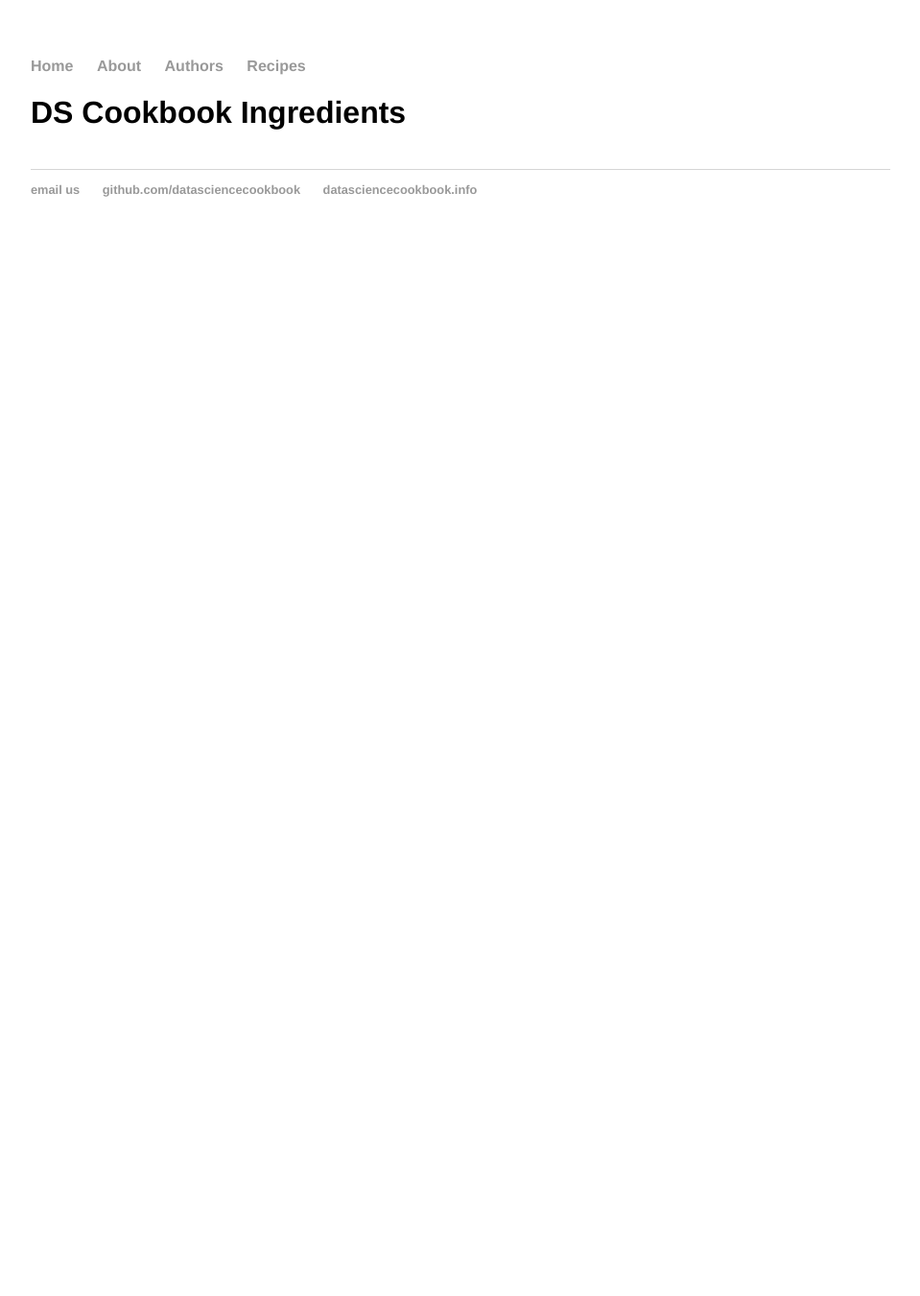
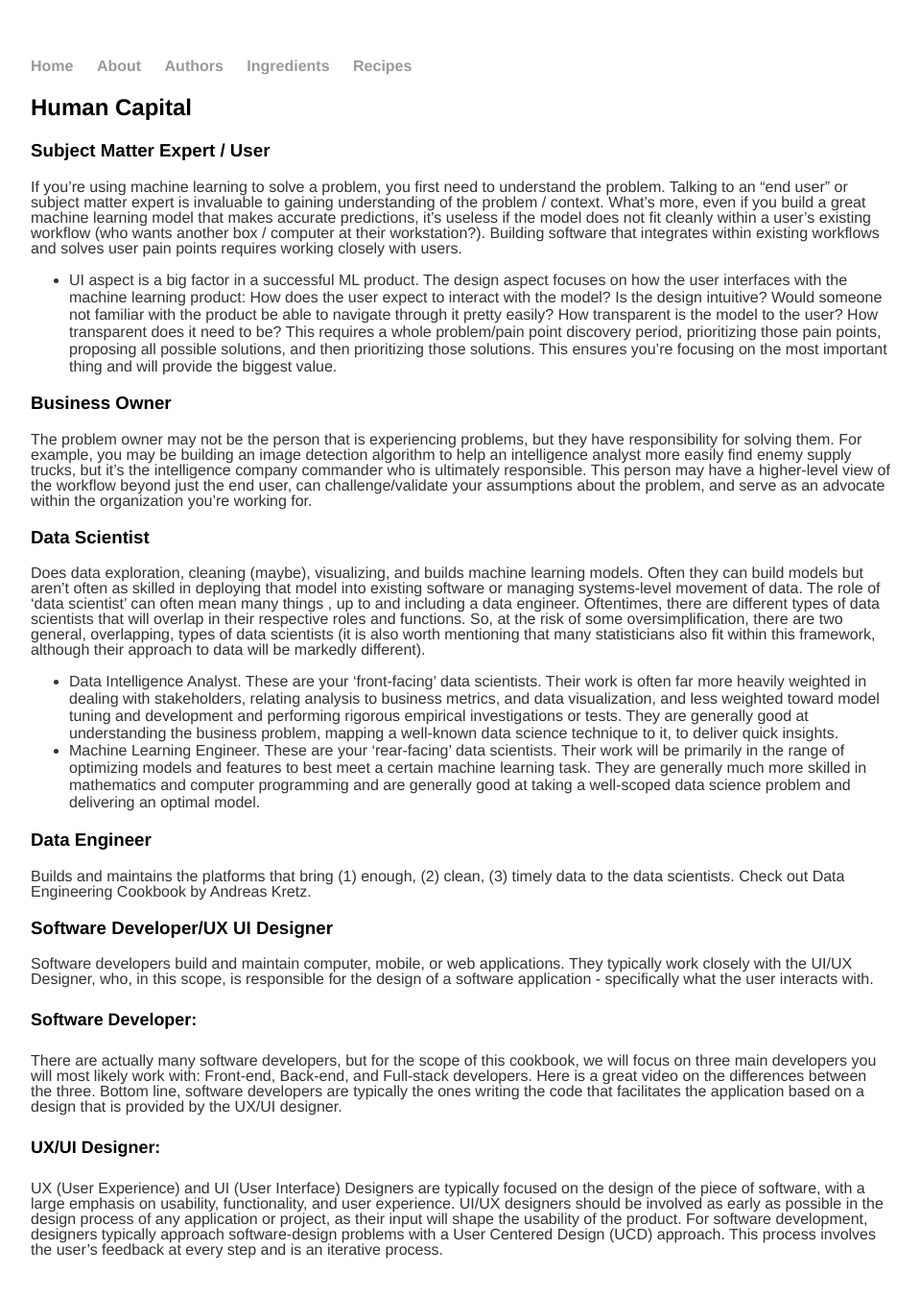
Before and after one commit to datasciencecookbook/datasciencecookbook.github.io, a Jekyll site: the page built from ingredients/index.md, in a window 1280 px wide and 1400 px high. Shown: the top 1350 px of the window at 96% size, without its empty margins (160-1119 px from the left). Built offline with Jekyll 4.4.1, drawn with Linux system fonts in a browser that asks for light colours; some of the changed text lies outside the part shown.

Commit message:
ingredients

```diff
--- a/_layouts/default.html
+++ b/_layouts/default.html
@@ -11,6 +11,7 @@
 	        		<li><a href="/">Home</a></li>
 		        	<li><a href="/about">About</a></li>
 	        		<li><a href="/authors">Authors</a></li>
+					<li><a href="/ingredients">Ingredients</a></li>
 	        		<li><a href="/recipes">Recipes</a></li>
 	    		</ul>
 			</nav>
--- a/ingredients/index.html
+++ /dev/null
@@ -1,12 +0,0 @@
----
-layout: default
-title: DS Cookbook Ingredients
----
-	<h1>{{ page.title }}</h1>
-	<ul class="posts">
-
-	  {% for post in site.ingred_posts %}
-	    <!-- <li><span>{{ post.date | date_to_string }}</span> » <a href="{{ post.url }}" title="{{ post.title }}">{{ post.title }}</a></li> -->
-		<li> » <a href="{{ post.url }}" title="{{ post.title }}">{{ post.title }}</a></li>
-	  {% endfor %}
-	</ul>
--- /dev/null
+++ b/ingredients/index.md
@@ -0,0 +1,178 @@
+---
+layout: default
+title: DS Cookbook - Ingredients
+---
+## Human Capital
+
+### Subject Matter Expert / User
+If you’re using machine learning to solve a problem, you first need to understand the problem. Talking to an “end user” or subject matter expert is invaluable to gaining understanding of the problem / context. What’s more, even if you build a great machine learning model that makes accurate predictions, it’s useless if the model does not fit cleanly within a user’s existing workflow (who wants another box / computer at their workstation?). Building software that integrates within existing workflows and solves user pain points requires working closely with users.
+- UI aspect is a big factor in a successful ML product. The design aspect focuses on how the user interfaces with the machine learning product: How does the user expect to interact with the model? Is the design intuitive? Would someone not familiar with the product be able to navigate through it pretty easily?  How transparent is the model to the user?  How transparent does it need to be?  This requires a whole problem/pain point discovery period, prioritizing those pain points, proposing all possible solutions, and then prioritizing those solutions.  This ensures you’re focusing on the most important thing and will provide the biggest value.
+
+### Business Owner
+The problem owner may not be the person that is experiencing problems, but they have responsibility for solving them. For example, you may be building an image detection algorithm to help an intelligence analyst more easily find enemy supply trucks, but it’s the intelligence company commander who is ultimately responsible. This person may have a higher-level view of the workflow beyond just the end user, can challenge/validate your assumptions about the problem, and serve as an advocate within the organization you’re working for.
+
+### Data Scientist
+Does data exploration, cleaning (maybe), visualizing, and builds machine learning models. Often they can build models but aren’t often as skilled in deploying that model into existing software or managing systems-level movement of data.
+The role of ‘data scientist’ can often mean many things , up to and including a data engineer. Oftentimes, there are different types of data scientists that will overlap in their respective roles and functions. So, at the risk of some oversimplification, there are two general, overlapping, types of data scientists (it is also worth mentioning that many statisticians also fit within this framework, although their approach to data will be markedly different).
+- Data Intelligence Analyst. These are your ‘front-facing’ data scientists. Their work is often far more heavily weighted in dealing with stakeholders, relating analysis to business metrics, and data visualization, and less weighted toward model tuning and development and performing rigorous empirical investigations or tests. They are generally good at understanding the business problem, mapping a well-known data science technique to it, to deliver quick insights.
+- Machine Learning Engineer.  These are your ‘rear-facing’ data scientists. Their work will be primarily in the range of optimizing models and features to best meet a certain machine learning task. They are generally much more skilled in mathematics and computer programming and are generally good at taking a well-scoped data science problem and delivering an optimal model.
+
+### Data Engineer
+Builds and maintains the platforms that bring (1) enough, (2) clean, (3) timely data to the data scientists. Check out Data Engineering Cookbook by Andreas Kretz.
+
+### Software Developer/UX UI Designer
+Software developers build and maintain computer, mobile, or web applications. They typically work closely with the UI/UX Designer, who, in this scope,  is responsible for the design of a software application - specifically what the user interacts with.
+
+#### Software Developer:
+There are actually many software developers, but for the scope of this cookbook, we will focus on three main developers you will most likely work with: Front-end, Back-end, and Full-stack developers. Here is a great video on the differences between the three. Bottom line, software developers are typically the ones writing the code that facilitates the application based on a design that is provided by the UX/UI designer.
+
+#### UX/UI Designer:
+UX (User Experience) and UI (User Interface) Designers are typically focused on the design of the piece of software, with a large emphasis on usability, functionality, and user experience. UI/UX designers should be involved as early as possible in the design process of any application or project, as their input will shape the usability of the product. For software development, designers typically approach software-design problems with a User Centered Design (UCD) approach. This process involves the user’s feedback at every step and is an iterative process.
+
+
+<br><br><br><br>
+
+
+## Programming Language
+
+A programming language is what the computer reads in order to do its tasks. Fortunately, in the 2020s, we have plenty of high-level programming languages to our disposal. We don’t need to deal with any 1s and 0s, and we can write code that is easy to read as a human, yet still fast for the computer to process.
+
+### Python
+Python is one of the most popular languages for data science and machine learning. Languages like R and Julia are also great, but we are most experienced in Python and know these resources better. We assume you’re proficient in Python, but here are some resources if you’re learning.
+
+**Books**
+- [Automate The Boring Stuff with Python](https://automatetheboringstuff.com/#toc) (free + available for purchase)
+    - Start from nothing, learn some great data handling tricks
+
+**Udemy courses** (wait until they are < $20)
+- [Complete Python Bootcamp from Zero to Hero](https://www.udemy.com/course/complete-python-bootcamp/?LSNPUBID=JVFxdTr9V80&ranEAID=JVFxdTr9V80&ranMID=39197&ranSiteID=JVFxdTr9V80-Xn_zAW37OWEle3RdoedlLA&utm_medium=udemyads&utm_source=aff-campaign) (Udemy) (350k reviews)
+- [Python for Data Science and Machine Learning Bootcamp](https://www.udemy.com/course/python-for-data-science-and-machine-learning-bootcamp/learn/lecture/5736886#overview) (Udemy)  (100k reviews)
+
+<br><br>
+### Python Libraries
+#### NumPy
+This is the standard numerical computing library for Python. Before starting any data science Python script, import [NumPy](https://numpy.org/) to get started.
+
+#### Pandas
+A powerful library for cleaning and manipulating tabular data (data in tables, like you get from an excel file or CSV) and plotting. See the [getting started guide](https://pandas.pydata.org/docs/getting_started/index.html#getting-started) and [documentation](https://pandas.pydata.org/docs/reference/index.html).
+
+The creator of Pandas, Wes McKinney, has a  [book](http://amzn.to/2vvBijB) and [GitHub repository](https://github.com/wesm/pydata-book) with code. It’s also covered in the Udemy Data Science Bootcamp course listed above.
+
+#### Matplotlib
+Math Plotting Library aka matplotlib is the quintessential library for visualizing data in Python. Here’s the [website](https://matplotlib.org/stable/index.html), [tutorials](https://matplotlib.org/stable/tutorials/index.html) for beginner/intermediate/advanced users, and [examples](https://matplotlib.org/stable/gallery/index.html) of common uses.  Pandas plotting functionality is built on top of Matplotlib, so you can call .plot() directly from a DataFrame. Seaborn is another visualization library you may encounter. It’s also built on top of matplotlib so has much of the same functionality, but extends matplotlib in a few areas.
+
+### Scikit-learn/sklearn
+Scikit-learn and its family of related scikit tools, like scikit-image, scikit-network, or scikit-learn-extra, provide an immense number and type of tools for all kinds of data science. Powerful, already optimized tools for everything within the Data Science task list can be found in scikit-learn. Examples include supervised learning, clustering, dimensionality reduction, data preprocessing, scoring metrics, and on and on. Generally, most scikit tools are written as objects in Python. This means the general workflow with using a scikit tool consists of instantiating the tool as an object, fitting it to the data with its object methods, and then using the fit object on data for its specified purpose. Given the wide range of tools available and their ease of use, sklearn is often a good starting point for tools for any given data science project.
+
+### Package Managers
+A package manager keeps track of all the packages (like those Python libraries above) you have on your computer or virtual environment. It allows you to easily install new packages and update the ones you have.
+
+#### Pip
+[Pip](https://pypi.org/project/pip/) is the Python language package manager that pulls packages from the Python Package Index (PyPI). You download packages like this:<br>
+`pip install numpy`
+
+#### Conda
+[Conda](https://www.anaconda.com/blog/understanding-conda-and-pi) is a language-agnostic package manager that pulls packages from the Anaconda repository. <br>
+`conda install numpy`
+
+
+<br><br><br><br>
+## Development Environment
+
+Your development environment is your workplace - it’s where you’ll spend most of your time. There are lots of different ways to develop code, so choose an environment that makes you comfortable.
+
+### Text Editors
+A text editor is a simple, streamlined place to write code. That’s it. It can be notepad or something more slick. Many are free, and there are tons to choose from: [Sublime](https://www.sublimetext.com/) is lightweight and wildly popular; [Atom](https://atom.io/) is customizable and links well with Git (and it can be made into an IDE - see below!); [Vim](https://www.vim.org/) is old-school and has great shortcuts to speed up your coding. The list goes on!
+
+If you’re building something fast and easy, just like to keep things simple, or are a confident coder a clean text editor is the way to go.
+
+
+### IDEs
+If you’re building a complex package with lots of dependencies, working with  multiple languages, or developing something to be wrapped into software, an IDE may be what you’re looking for. An integrated development environment (IDE) is not just a code editor (which can be any text editor) but a toolset for debugging, testing, and execution. Here’s an [overview](https://towardsdatascience.com/best-python-ides-and-code-editors-you-must-use-in-2020-2303a53db24) of Python IDEs.
+
+For non-Jupyter IDEs, it’s really up to preference. Atom is a solid choice, but some people love [PyCharm](https://www.jetbrains.com/pycharm/) for all the bells and whistles for debugging and syntax, others prefer [Visual Studio](https://code.visualstudio.com/) code, which has an RStudio feel and some nice debugging features. [Spyder](https://www.spyder-ide.org/) also comes standard with Anaconda package manager. There are also collaborative, browser-based IDEs, such as [Replit](https://replit.com/site/ide), that try to abstract away some of the friction of selecting an IDE. In the world of IDEs, don’t be overwhelmed with the large number of choices. Just start with one and work with it. Don’t switch until you have sufficiently worked with an IDE, no matter what it is. Sometimes it can be a while before you identify why you prefer one or the other. This kind of approach should be applied to almost anything in the computing industry.
+
+
+
+### Notebooks
+#### Jupyter
+Many data scientists use jupyter notebook because of the ease of experimenting and visualizing, though they’re not good for production coding and are prone to getting messy.
+[Beginner’s Guide to Installing Jupyter Notebook Using Anaconda](https://medium.com/@neuralnets/beginners-quick-guide-for-handling-issues-launching-jupyter-notebook-for-python-using-anaconda-8be3d57a209b) and [Jupyter tutorial](https://towardsdatascience.com/jupyter-notebook-for-beginners-a-tutorial-f55b57c23ada) both show easy ways to get started with the Anaconda distribution. There may be locations to access Jupyter notebooks or other development environments  on various DoD Networks. Jupyter notebooks are easily run in [Azure ML studio](https://docs.microsoft.com/en-us/azure/machine-learning/how-to-run-jupyter-notebooks) or in [AWS EC2](https://towardsdatascience.com/setting-up-and-using-jupyter-notebooks-on-aws-61a9648db6c5) instances or within the [AWS Sagemaker Service](https://docs.aws.amazon.com/sagemaker/latest/dg/nbi.html)/Deep Learning AMIs.  [Deepnote](https://deepnote.com/) is a free cloud-hosted and team-based Jupyter notebook environment designed for collaborative experimentation.
+
+#### Colab
+Don’t want to set up your own development environment? Need access to a GPU, but don’t want to pay for a cloud provider? Google [Colab](https://colab.research.google.com/) solves some of these problems and it’s pretty easy to use. Here’s a [tutorial website](https://www.tutorialspoint.com/google_colab/your_first_colab_notebook.htm) we like.
+
+If you’re looking for a quick environment to test out some ideas while saving the results to come back to later, notebooks are your best bet.
+
+### Terminals
+Also called the command line, a computer terminal is a way to interact with the computer directly without the  graphical user interface (e.g. Windows). Think black screen with monospaced green text. You can use them to do all sorts of things (write files, navigate through your computer directories, interact with git), but you can also use them to run programs, including Python scripts.
+
+#### Command Prompt
+This is the basic Windows terminal. Search for ‘cmd’, and you’ll find it.
+
+#### PowerShell
+Windows created a fancier terminal to replace the base Command Prompt. This is PowerShell.
+
+#### Terminal
+This is the Mac terminal. They weren’t very creative with the name.
+
+You could code data science projects  directly in your terminal...but really this should be reserved for  passing direct commands to your computer.
+
+<br><br><br><br>
+## Computing and Storage
+You’ve got your team, your code, and your dev environment, but where does all the number-crunching happen? Where does the data live? There are a couple options. We’ll start small and go big.
+
+### Local
+This is the computer that’s on your desk or in your lap. It’s obviously easy to use, but it probably doesn’t have too much oomph or space.
+
+### On Premise
+These are servers that your organization might set up. They’re server stacks in cold rooms. The benefit of “on-prem” is that you have complete control over the server setup and how they’re managed. The drawback is that you’re responsible for server setup and how they’re managed and need to have someone on your team with those skills
+
+### Cloud
+What’s the “cloud”? It’s servers that you don’t have to manage because a big cloud provider (think Amazon, Microsoft, Google) manages them. Nowadays, cloud computing is easy to leverage and you can spin up virtual machines, storage, and more with a few mouse clicks, a few minutes, and a credit card rather than needing to purchase your own gear and learn how to do it from scratch.
+
+#### Amazon Web Services
+- [How to make an AWS Account](https://aws.amazon.com/premiumsupport/knowledge-center/create-and-activate-aws-account/).
+- [Overview of AWS](https://d1.awsstatic.com/whitepapers/aws-overview.pdf) by Amazon
+- [Udemy Course](https://www.udemy.com/course/aws-certified-solutions-architect-associate/) by “A Cloud Guru” (wait until price drops  to < $20)
+
+Key services in getting a prototype built:
+- Elastic Compute (EC2) Compute resources for development, model training, or application hosting
+- S3 (Cloud data storage)
+- Sagemaker (Machine learning platform) AWS’s Jupyter Hub. Has AWS pre-built models or you can build your own.
+- CodeCommit (AWS Git)
+- IAM (team account/access management)
+
+Articles:
+- [Deploying a Python Web App on AWS](https://towardsdatascience.com/deploying-a-python-web-app-on-aws-57ed772b2319?source=false---------0) (TowardsDataScience)
+- [Setup and use Jupyter (IPython) Notebooks on AWS](https://towardsdatascience.com/setting-up-and-using-jupyter-notebooks-on-aws-61a9648db6c5?source=false---------3) (TDS)
+- [Building a data pipeline from scratch on AWS](https://towardsdatascience.com/building-a-data-pipeline-from-scratch-on-aws-35f139420ebc?source=false---------5) (TDS)
+
+#### Certifications
+A note on certifications — the military overfocuses on them. Taking a course to get one of these certifications is a license to learn, not an end in itself. If you don’t use the skills, they will atrophy and all your left is a certificate. Also, don’t believe anyone who tells you that getting a single certification will get you a $200,000 salary as a civilian.
+
+# [[[placeholder for AWS certs image]]]
+
+
+<br><br>
+#### Microsoft Azure
+Here’s an [overview of Azure Certifications](https://cloudacademy.com/blog/microsoft-azure-certifications-which-is-right-for-you-and-your-team/) from Cloud Academy. Again, certifications are not an end in themself, but just one way of learning “enough to be dangerous” about the cloud resources you’ll need to build/deploy a product that helps your users.
+
+Data must be stored within a storageaccount, within a container, and then finally within a blockblob (one data file per block blob). The containers can then be registered within your Azure ML Studio, where you do project work. Use the datastore feature to link to a container, and the datasets feature to link to a specific file within your datastore/container.
+
+FastAI has a [good setup guide](https://course.fast.ai/start_azure_dsvm). Ignore info about the library/course.
+
+#### Google Cloud Platform
+The Fast AI course has a [good setup guide here](https://course.fast.ai/start_gcp). Ignore info about the fastai library or course itself
+
+
+<br><br><br><br>
+## Deployment
+
+What are the tools available for getting your tool or data science analysis to your user (besides powerpoint slides and excel spreadsheets…)
+
+# [[[placeholder for VMs vs Containers image]]]
+
+<br>
+### Docker
+Docker is a popular container engine that enables rapid, repeatable deployment of software applications without the burden of creating and resourcing multiple VMs.  In many respects a Docker container resembles a VM, but rather than emulating hardware (all the way down to baremetal), a Docker container emulates a subset of the OS kernel particular to your application needs.  In basic terms, this means that you, the developer, can execute a few Docker commands and have an application-specific environment and all relevant libraries ready to go in minimal time.  This process is repeatable multiple times on the same baremetal without compromising performance or risking system underutilization. A lot of bang for your buck.
```
Also changed, not shown: _ingred_posts/2021-01-01-ingred-post-example.md (deleted, +0 -7 lines).
